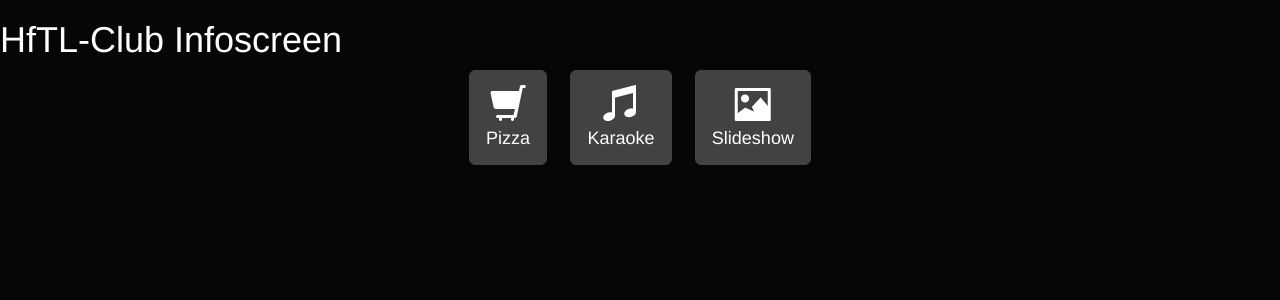
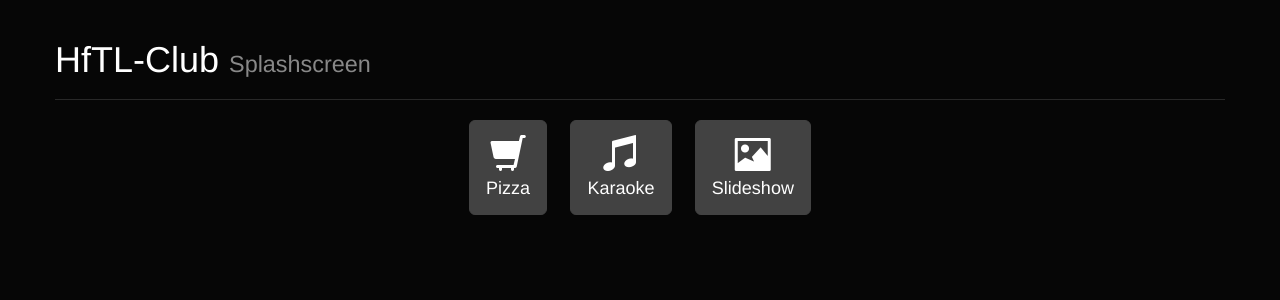
Before and after one commit to hftlclub/club-monitor, a PHP site: page / in a window 1280 px wide. Shown: the top 300 px of the page. Run offline with PHP 8.4, Linux system fonts and the light colour scheme; some libraries are stand-ins or nearby versions; some web fonts are replaced.

Commit message:
used fixed container instead of container-fluid

```diff
--- a/index.html
+++ b/index.html
@@ -19,10 +19,10 @@
     <![endif]-->
 </head>
 <body>
-    <div class="container-fluid">
+    <div class="container">
         <div class="row">
-            <div>
-                <h1>HfTL-Club Infoscreen</h1>
+            <div class="page-header">
+                <h1>HfTL-Club <small>Splashscreen</small></h1>
             </div>
         </div>
         <div class="row">
--- a/karaoke/index.php
+++ b/karaoke/index.php
@@ -20,9 +20,9 @@
     <![endif]-->
 </head>
 <body>
-    <div class="container-fluid">
+    <div class="container">
         <div class="row">
-            <div>
+            <div class="page-header">
                 <h1>Karaoke-Playlist</h1>
             </div>
         </div>
@@ -50,7 +50,7 @@
                     <?php endwhile; ?>
                 </table>
             </div>
-            <div class="col-xs-6 col-md-4">
+            <div class="col-xs-12 col-md-4">
                 <div class="center-block" style="text-align:center;">
                     <button type="button" class="btn btn-default btn-lg" onclick="window.location.href='./input.html'">
                         <span class="glyphicon glyphicon-plus largeicon"></span><br />Song reservieren
--- a/karaoke/input.html
+++ b/karaoke/input.html
@@ -20,10 +20,10 @@
     <![endif]-->
 </head>
 <body>
-    <div class="container-fluid">
+    <div class="container">
         <form class="form-horizontal" role="form" action="./post_input.php" method="post">
             <div class="row">
-                <div>
+                <div class="page-header">
                     <h1>Song reservieren</h1>
                 </div>
             </div>
```
